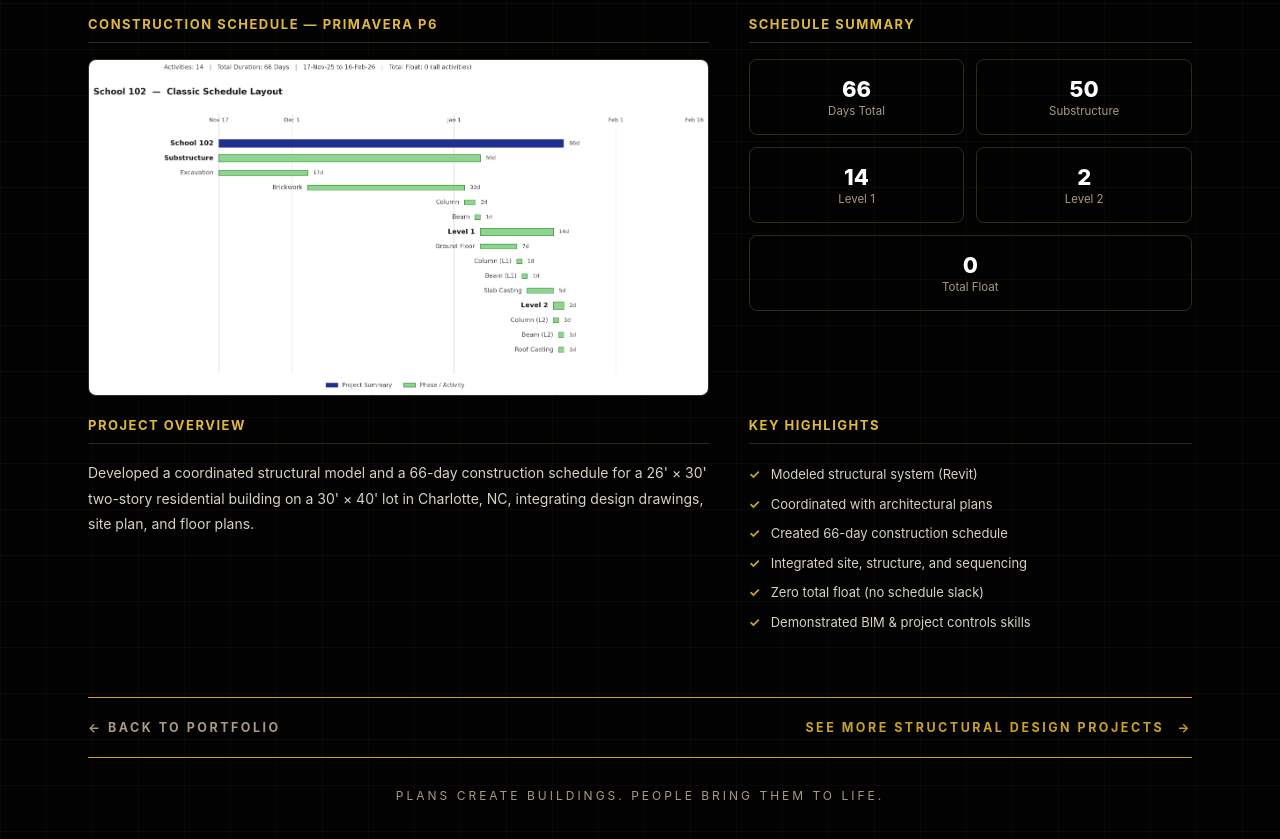
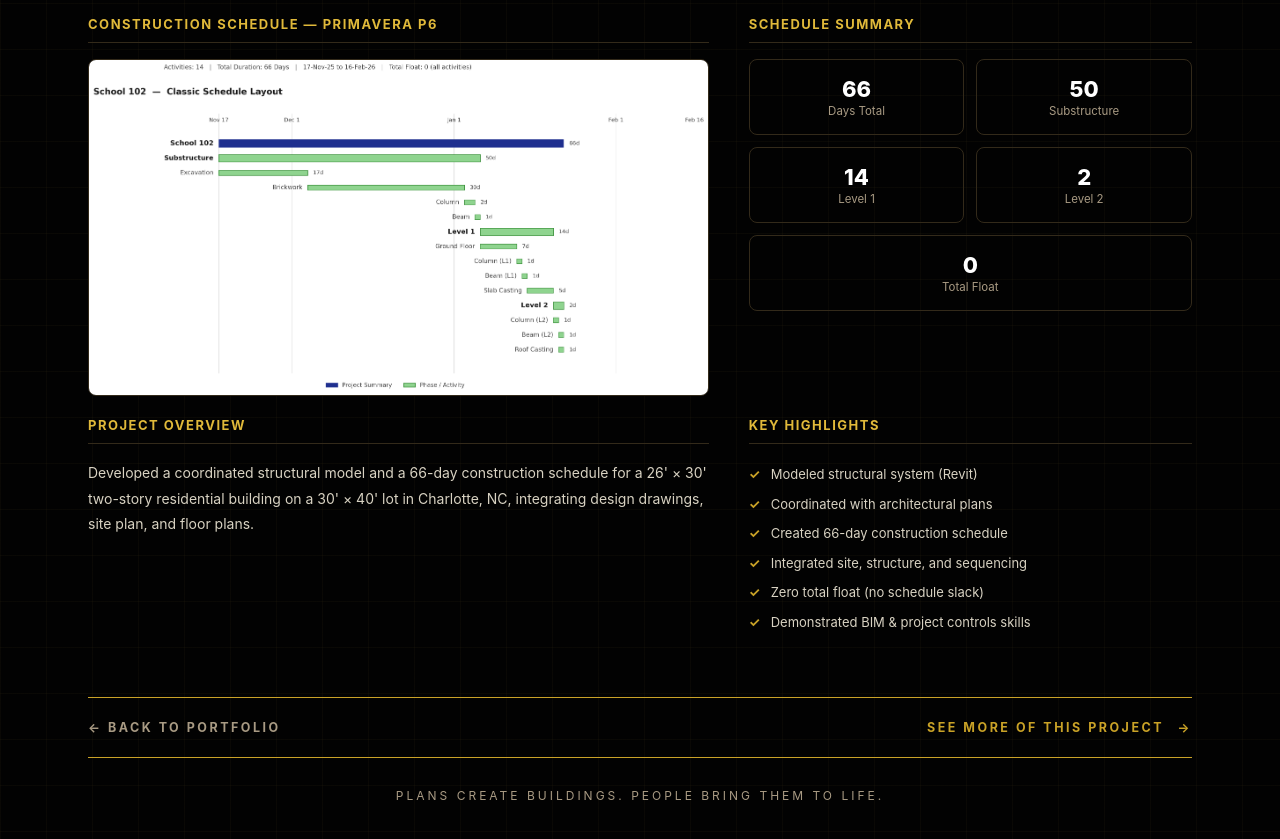
Before and after one commit to jamarihallman/JamariHallman7.github.io, a plain HTML site: page structural-design/residential-schedule-framing.html in a window 1280 px wide. Shown: the part 1883-2722 px from the top of the page. Drawn offline with Linux system fonts and the light colour scheme.

Commit message:
Update residential-schedule-framing.html

```diff
--- a/structural-design/residential-schedule-framing.html
+++ b/structural-design/residential-schedule-framing.html
@@ -292,7 +292,7 @@
 
   <div class="see-more">
     <a class="back-link" href="../portfolio.html">&larr; Back to Portfolio</a>
-    <a class="more-link" href="../structural-design.html">See more Structural Design projects <span>&rarr;</span></a>
+       <a class="more-link" href="residential-details/">See more of this project <span>&rarr;</span></a>
   </div>
 
   <div class="footer-tag">Plans Create Buildings. People Bring Them to Life.</div>
```
